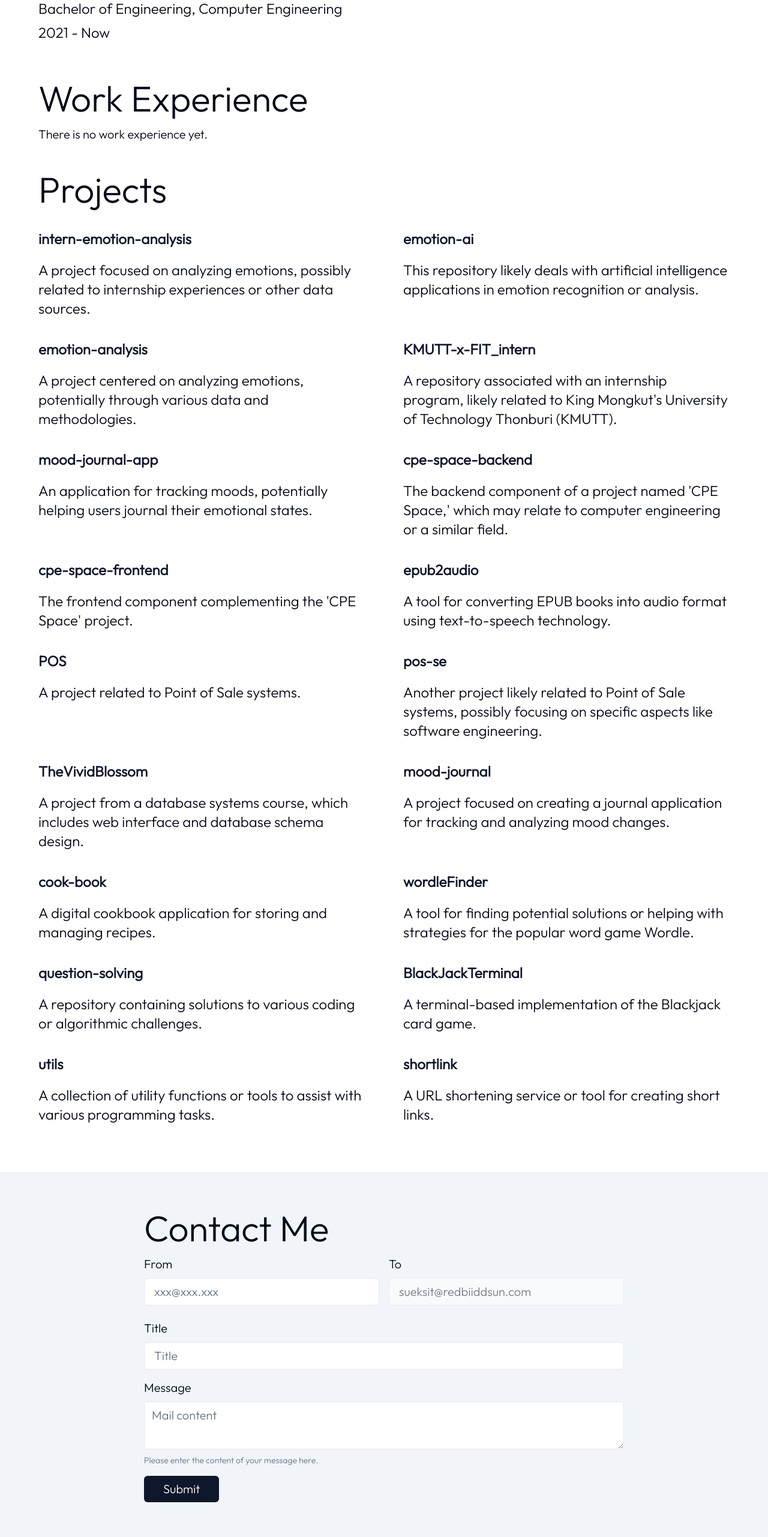
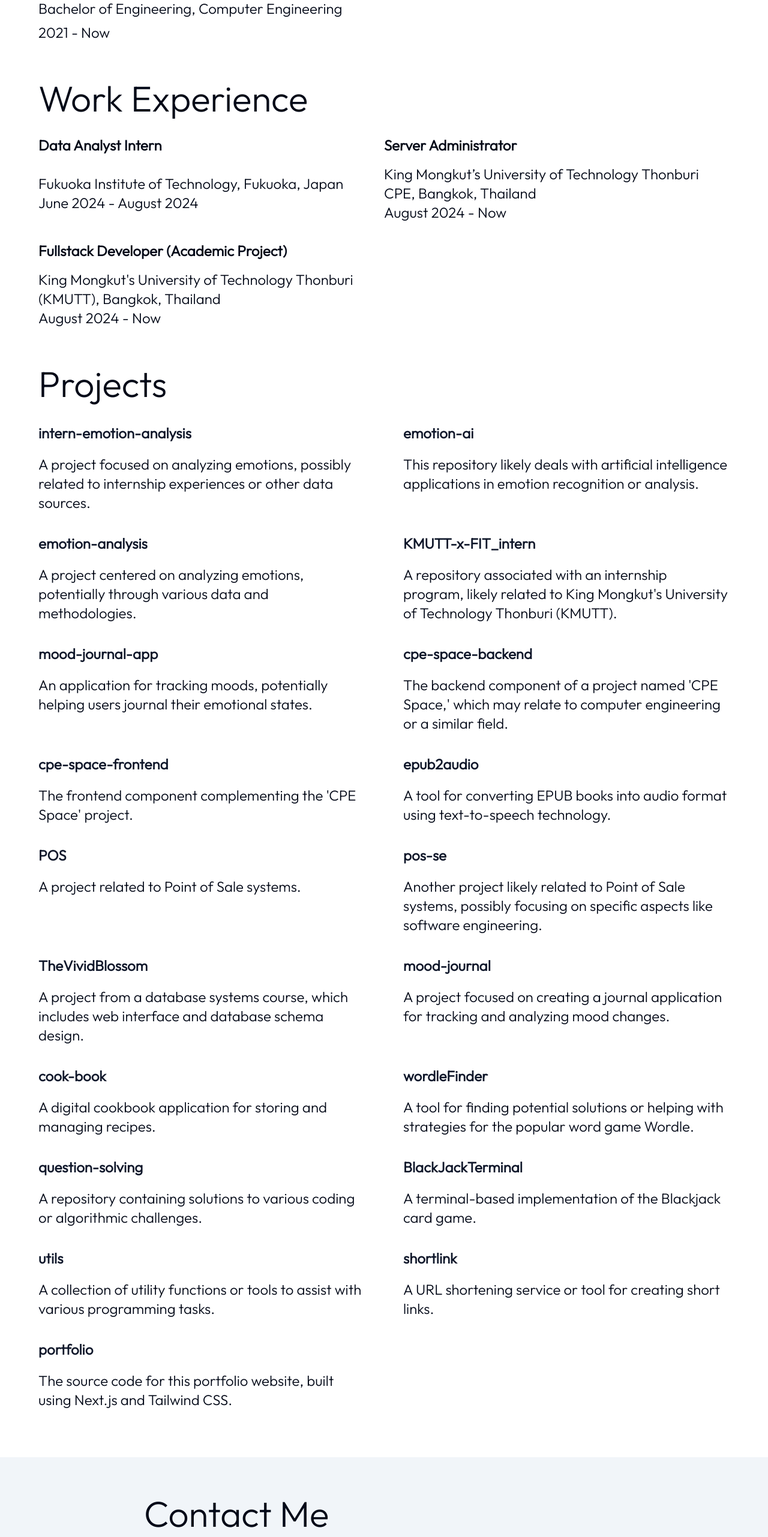
Before and after one commit to BlackBoxBanner/wed-portfolio, a Next.js app: page / in a window 1280 px wide. Shown: the part 1458-4021 px from the top of the page at 60% size. Built offline with nearby package versions, Linux system fonts and the light colour scheme.

Commit message:
chore: Add ongoing and private flags to project type and update experiences list

```diff
--- a/src/components/pages/project.tsx
+++ b/src/components/pages/project.tsx
@@ -6,6 +6,8 @@ type ProjectType = {
   title: string;
   git: string;
   description: string;
+  isOnGoing?: boolean;
+  isPrivate?: boolean;
 };
 
 const projects: ProjectType[] = [
@@ -114,6 +116,12 @@ const projects: ProjectType[] = [
     git: "https://github.com/DookDiks/shortlink",
     description: "A URL shortening service or tool for creating short links.",
   },
+  {
+    title: "portfolio",
+    git: "https://github.com/BlackBoxBanner/wed-portfolio",
+    description:
+      "The source code for this portfolio website, built using Next.js and Tailwind CSS.",
+  },
 ];
 
 const ProjectSection = () => {
--- a/src/components/pages/work.tsx
+++ b/src/components/pages/work.tsx
@@ -14,7 +14,43 @@ type ExperienceType = {
   description?: string;
 };
 
-const experiences: ExperienceType[] = [];
+const experiences: ExperienceType[] = [
+  {
+    country: "Japan",
+    city: "Fukuoka",
+    company: "Fukuoka Institute of Technology",
+    title: "Data Analyst Intern",
+    current: false,
+    fromMonth: "June",
+    fromYear: 2024,
+    toMonth: "August",
+    toYear: 2024,
+    description:
+      "During my internship at Fukuoka Institute of Technology, I analyzed sales data for an Australian café using Python, helping inform pricing and inventory strategies. I created synthetic data to simulate real-world conditions based on research into POS systems, while developing expertise in Python libraries and adapting quickly to diverse project requirements.",
+  },
+  {
+    country: "Thailand",
+    city: "Bangkok",
+    company: "King Mongkut’s University of Technology Thonburi CPE",
+    title: "Server Administrator",
+    current: true,
+    fromMonth: "August",
+    fromYear: 2024,
+    description:
+      "Being server administrator for Computer Engineering department at KMUTT.",
+  },
+  {
+    country: "Thailand",
+    city: "Bangkok",
+    company: "King Mongkut's University of Technology Thonburi (KMUTT)",
+    title: "Fullstack Developer (Academic Project)",
+    current: true,
+    fromMonth: "August",
+    fromYear: 2024,
+    description:
+      "This project, part of my 4th-year Computer Engineering coursework at KMUTT, was requested by another department within the university. It involved applying my fullstack development skills to meet specific departmental needs, showcasing interdisciplinary collaboration and problem-solving.",
+  },
+];
 
 const WorkSection = () => {
   return (
```
